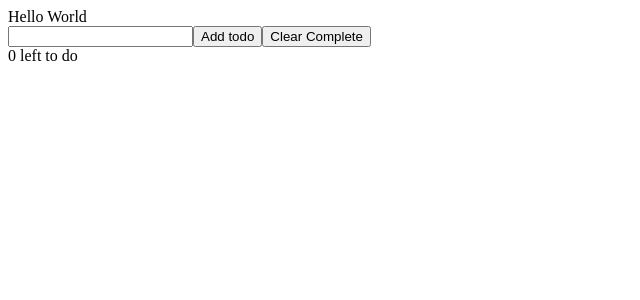
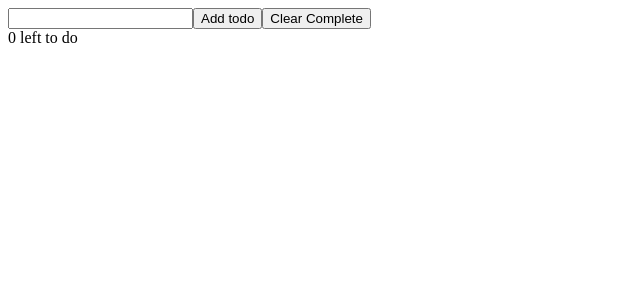
Before and after one commit to mlombardia/todo-list, a React (Create React App) app: page / in a window 1280 px wide. Shown: the top 300 px of the page, without its empty margins (0-640 px from the left). Built offline with nearby package versions, Linux system fonts and the light colour scheme.

Commit message:
adding todo component and iteration on todo list

```diff
--- a/src/App.js
+++ b/src/App.js
@@ -1,9 +1,11 @@
-import React from 'react';
+import React, {useState} from 'react';
 import TodoList from './TodoList'
+
 function App() {
+  const [todos, setTodos] = useState([])
   return (
     <>
-      <TodoList />
+      <TodoList todos = {todos}/>
       <input type="text" />
       <button>Add todo</button>
       <button>Clear Complete</button>
--- /dev/null
+++ b/src/Todo.js
@@ -0,0 +1,12 @@
+import React from 'react'
+
+export default function Todo({todo}) {
+    return (
+        <div>
+            <label>
+                <input type="checkbox" checked={todo.complete} />
+                {todo.name}
+            </label>
+        </div>
+    )
+}
--- a/src/TodoList.js
+++ b/src/TodoList.js
@@ -1,9 +1,10 @@
 import React from 'react'
+import Todo from './Todo'
 
-export default function TodoList() {
+export default function TodoList({todos}) {
     return (
-        <div>
-            Hello World
-        </div>
+        todos.map(todo => {
+            return <Todo key = {todo.id} todo = {todo} />
+        })
     )
 }
```
